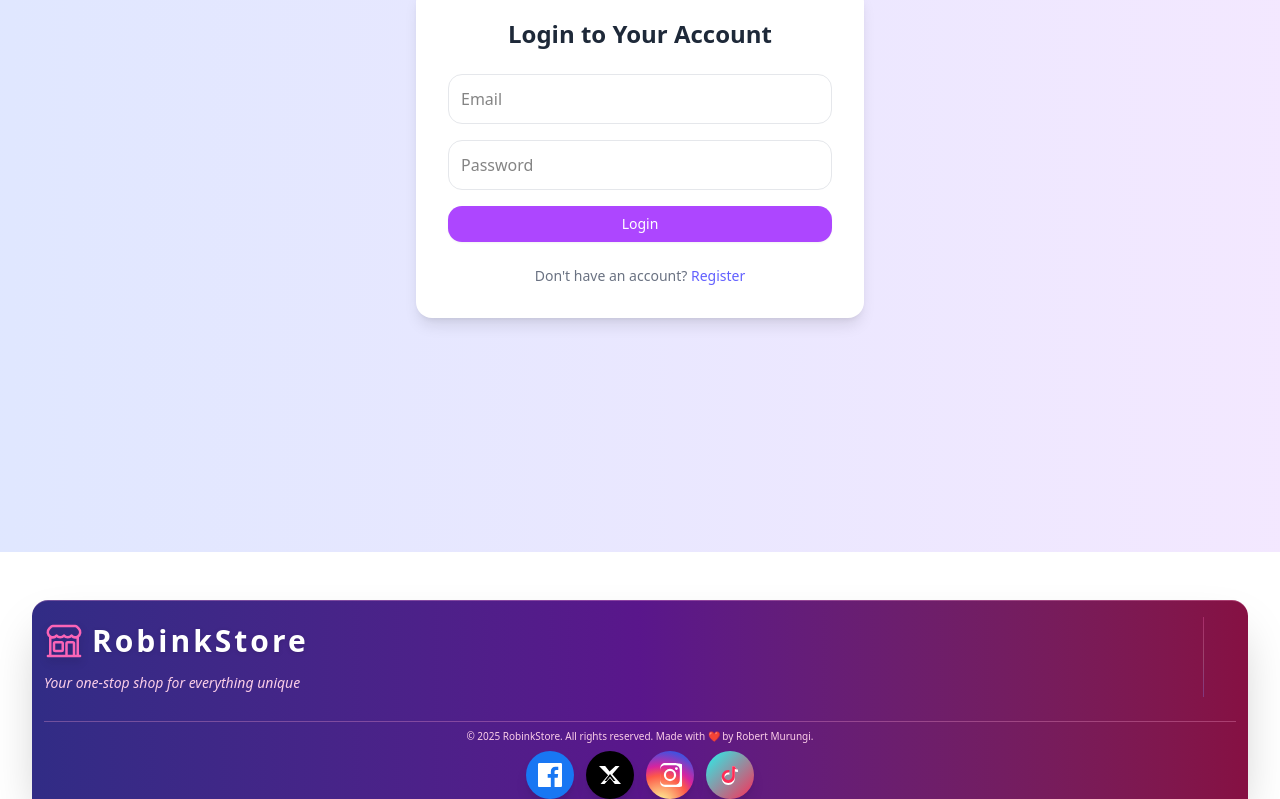
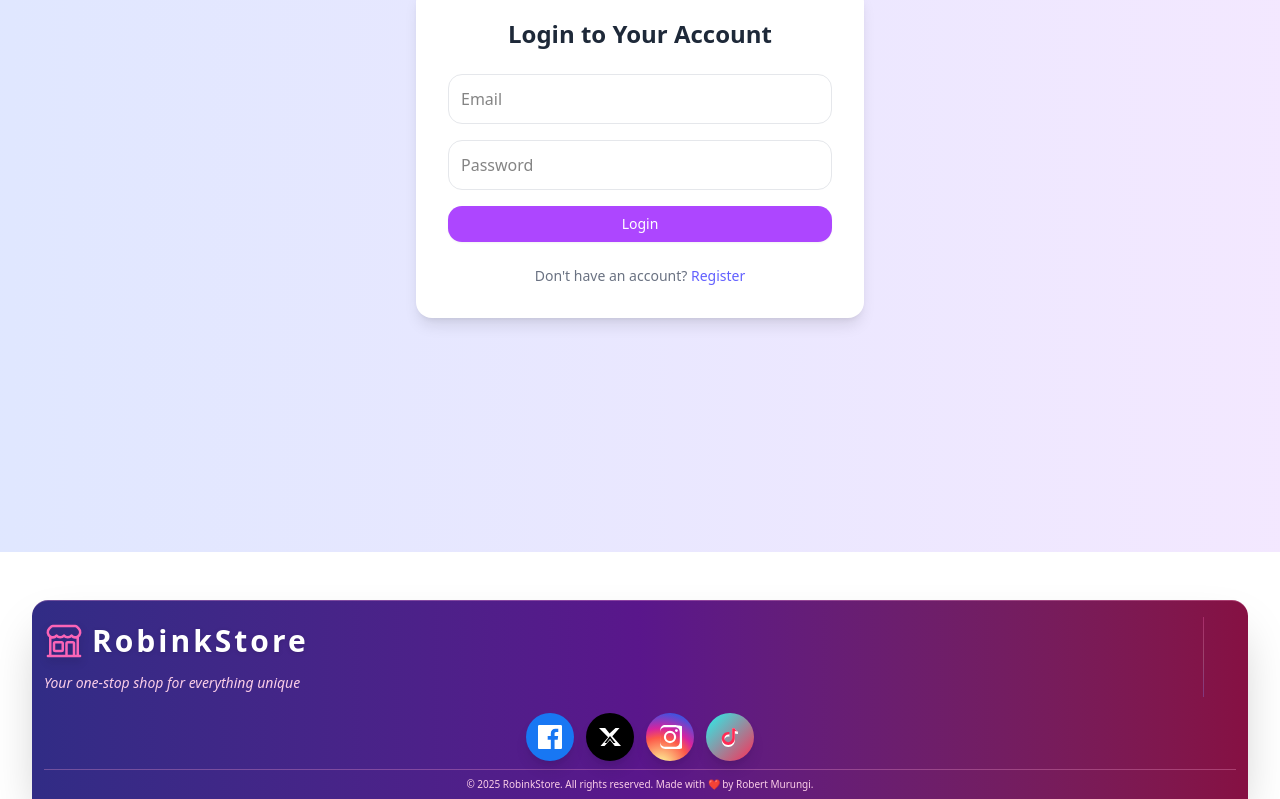
Before and after one commit to robaadekings/final-mern-project, a React (Vite) app in the folder multi-vendor-frontend/: page /login in a window 1280 px wide. Shown: the part 324-1123 px from the top of the page. Built offline with nearby package versions, Linux system fonts and the light colour scheme; no server answers.

Commit message:
"product details"

```diff
--- a/multi-vendor-frontend/src/components/Footer.jsx
+++ b/multi-vendor-frontend/src/components/Footer.jsx
@@ -30,12 +30,8 @@ function Footer({ user }) {
                 {/* Divider for desktop */}
                 <div className="hidden md:block h-20 w-px bg-gradient-to-b from-pink-400/30 via-white/20 to-indigo-400/30 mx-8" />
             </div>
-            <div className="max-w-7xl mx-auto px-3 pb-2 pt-1 text-center text-[10px] text-pink-200 mt-1 w-full">
-                <hr className="border-pink-300/30 mb-2" />
-                <p>© 2025 RobinkStore. All rights reserved. Made with <span className="text-pink-400">❤️</span> by Robert Murungi.</p>
-            </div>
-            {/* Social Icons always at the bottom */}
-            <div className="flex gap-3 justify-center w-full mb-4 md:mb-0">
+            {/* Social Icons always at the bottom, now above copyright */}
+            <div className="flex gap-3 justify-center w-full mb-2 md:mb-0">
                 <a href="https://facebook.com" target="_blank" rel="noopener noreferrer" title="Facebook" aria-label="Facebook" className="rounded-full bg-[#1877F3] w-12 h-12 flex items-center justify-center shadow-lg hover:scale-110 transition-all">
                     <svg className="w-6 h-6" fill="#fff" viewBox="0 0 24 24" aria-hidden="true"><path d="M22.675 0h-21.35C.595 0 0 .592 0 1.326v21.348C0 23.408.595 24 1.325 24h11.495v-9.294H9.692v-3.622h3.128V8.413c0-3.1 1.893-4.788 4.659-4.788 1.325 0 2.463.099 2.797.143v3.24l-1.918.001c-1.504 0-1.797.715-1.797 1.763v2.313h3.587l-.467 3.622h-3.12V24h6.116C23.406 24 24 23.408 24 22.674V1.326C24 .592 23.406 0 22.675 0"/></svg>
                 </a>
@@ -54,6 +50,10 @@ function Footer({ user }) {
                     </svg>
                 </a>
             </div>
+            <div className="max-w-7xl mx-auto px-3 pb-2 pt-1 text-center text-[10px] text-pink-200 mt-1 w-full">
+                <hr className="border-pink-300/30 mb-2" />
+                <p>© 2025 RobinkStore. All rights reserved. Made with <span className="text-pink-400">❤️</span> by Robert Murungi.</p>
+            </div>
         </footer>
     );
 }
--- a/multi-vendor-frontend/src/pages/Products.jsx
+++ b/multi-vendor-frontend/src/pages/Products.jsx
@@ -1,4 +1,5 @@
 import { useState } from 'react';
+import { Link } from 'react-router-dom';
 
 function Products({ onAddToCart }) {
     const [searchTerm, setSearchTerm] = useState('');
@@ -76,9 +77,10 @@ function Products({ onAddToCart }) {
 
             <div className="grid grid-cols-1 sm:grid-cols-2 md:grid-cols-3 gap-8">
                 {filteredProducts.map((product) => (
-                    <div
+                    <Link
                         key={product.id}
-                        className="bg-white rounded-lg shadow-md hover:shadow-xl transition p-5"
+                        to={`/products/${product.id}`}
+                        className="bg-white rounded-lg shadow-md hover:shadow-xl transition p-5 block"
                     >
                         <div className="h-48 bg-gray-100 rounded mb-4 overflow-hidden">
                             <img
@@ -91,12 +93,12 @@ function Products({ onAddToCart }) {
                         <p className="text-gray-600 mb-2">{product.category}</p>
                         <p className="text-indigo-600 font-bold mb-4">${product.price}</p>
                         <button
-                            onClick={() => onAddToCart(product)}
+                            onClick={(e) => { e.preventDefault(); onAddToCart(product); }}
                             className="bg-indigo-600 text-white px-4 py-2 rounded hover:bg-indigo-700 transition w-full"
                         >
                             Add to Cart
                         </button>
-                    </div>
+                    </Link>
                 ))}
             </div>
         </div>
```
Lines whose indentation alone changed are shown as unchanged.
